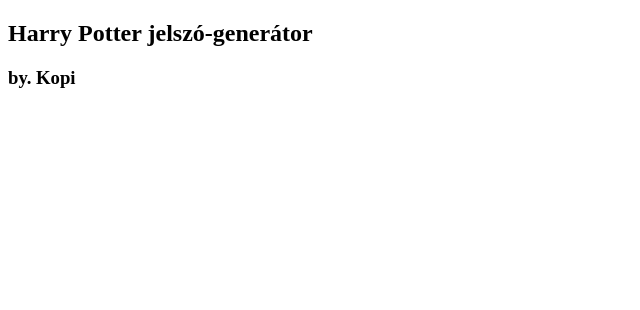
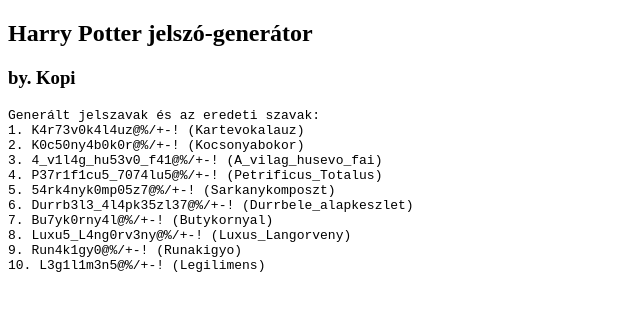
Before and after one commit to Bkopi417/hppwdgen, a plain HTML site: page index.html in a window 1280 px wide. Shown: the whole page, without its empty margins (0-640 px from the left). Drawn offline with Linux system fonts and the light colour scheme.

Commit message:
Update index.html

```diff
--- a/index.html
+++ b/index.html
@@ -399,7 +399,7 @@
       for (let i = 0; i < 10; i++) {
         const word = getRandomWord();
         const leetWord = toLeetSpeak(word);
-        const password = leetWord + "@", "!", "#", "/", "*", "+", "-"; // Speciális karakterek hozzáadása
+        const password = leetWord + "@%/+-!"; // Speciális karakterek hozzáadása
         passwords.push(password);
         originalWords.push(word);
       }
```
